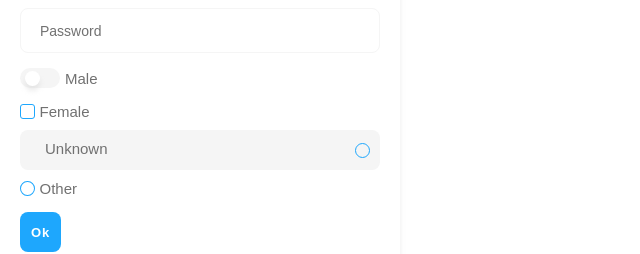
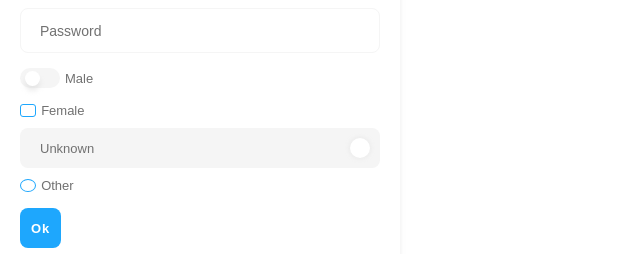
Before and after one commit to albalp/dinamita-reloaded-components, a React (Create React App) app: page / in a window 1280 px wide. Shown: the part 227-481 px from the top of the page, without its empty margins (0-640 px from the left). Built offline with nearby package versions, Linux system fonts and the light colour scheme.

Commit message:
Improve styles of checkbox component

```diff
--- a/src/css/checkbox.css
+++ b/src/css/checkbox.css
@@ -13,6 +13,7 @@
 .checkbox-label {
     width: 100%;
     cursor: pointer;
+    font-size: var(--fs-13);
  }
 
 .checkbox-figure {
@@ -24,7 +25,6 @@
     display: flex;
     justify-content: center;
     align-items: center;
-    padding: 2px;
 }
 
 input[type="checkbox"] {
@@ -34,23 +34,18 @@ input[type="checkbox"] {
 .checkbox-figure::before {
     content: '';
     display: block;
-    width: 7px;
+    width: 8px;
     height: 7px;
     background-color: var(--primary-color);
     border-radius: 2px;
     transition: var(--transition);
     opacity: 0;
-    transform: scale(0);
     visibility: hidden;
-}
-
-.checkbox-control:checked ~ .checkbox-figure {
-    transform: scale(1.1);
+    margin: auto;
 }
 
 .checkbox-control:checked ~ .checkbox-figure::before {
     opacity: 1;
-    transform: scale(1);
     visibility: visible;
 }
 
@@ -65,33 +60,33 @@ input[type="checkbox"] {
 /* Checkbox Size
 ------------------------------- */
 .checkbox-container-size--small .checkbox-figure{
-    width: 13px;
+    width: 15px;
     height: 13px;
 }
 
 .checkbox-container-size--small .checkbox-figure::before{
-    width: 7px;
+    width: 6px;
     height: 7px;
 }
 
 .checkbox-container-size--medium .checkbox-figure{
-    width: 15px;
-    height: 15px;
+    width: 17px;
+    height: 13px;
 }
 
 .checkbox-container-size--medium .checkbox-figure::before{
-    width: 8px;
-    height: 8px;
+    width: 7px;
+    height: 6px;
 }
 
 .checkbox-container-size--large .checkbox-figure{
     width: 18px;
-    height: 18px;
+    height: 15px;
 }
 
 .checkbox-container-size--large .checkbox-figure::before{
-    width: 9px;
-    height: 9px;
+    width: 7px;
+    height: 7px;
 }
 
 /* Checkbox Secondary
@@ -129,6 +124,8 @@ input[type="checkbox"] {
     left: 50%;
 }
 
+.checkbox-container.secondary .checkbox-label-secondary { font-size: var(--fs-13); }
+
 .checkbox-container.secondary .checkbox-control:checked ~ .checkbox-label-secondary { color: var(--primary-color); }
 
 /* Checkbox Tertiary
@@ -138,6 +135,7 @@ input[type="checkbox"] {
     width: 100%;
     height: 40px;
     display: flex;
+    align-items: center;
     padding: 0;
     position: relative;
 }
@@ -148,12 +146,19 @@ input[type="checkbox"] {
     padding: 10px 20px;
     border-radius: var(--radius);
     background-color: var(--white-gray-color);
-    border-left: 5px solid transparent;
+    display: flex;
+    align-items: center;
+    transition: var(--transition);
 }
 
 .checkbox-container.tertiary .checkbox-figure {
     position: absolute;
+    width: 20px;
+    height: 20px;
     right: 10px;
+    box-shadow: var(--shadow);
+    border-color: transparent;
+    background-color: var(--white-color);
 }
 
 .checkbox-container.tertiary .checkbox-control:checked ~ .checkbox-label {
@@ -161,6 +166,8 @@ input[type="checkbox"] {
     color: var(--white-color);
     border-left-color: var(--primary-color-hover);
 }
+
+.checkbox-container.tertiary .checkbox-control:checked ~ .checkbox-figure { background-color: transparent; }
 
 .checkbox-container.tertiary .checkbox-figure {
     border-radius: var(--radius-48);
```
